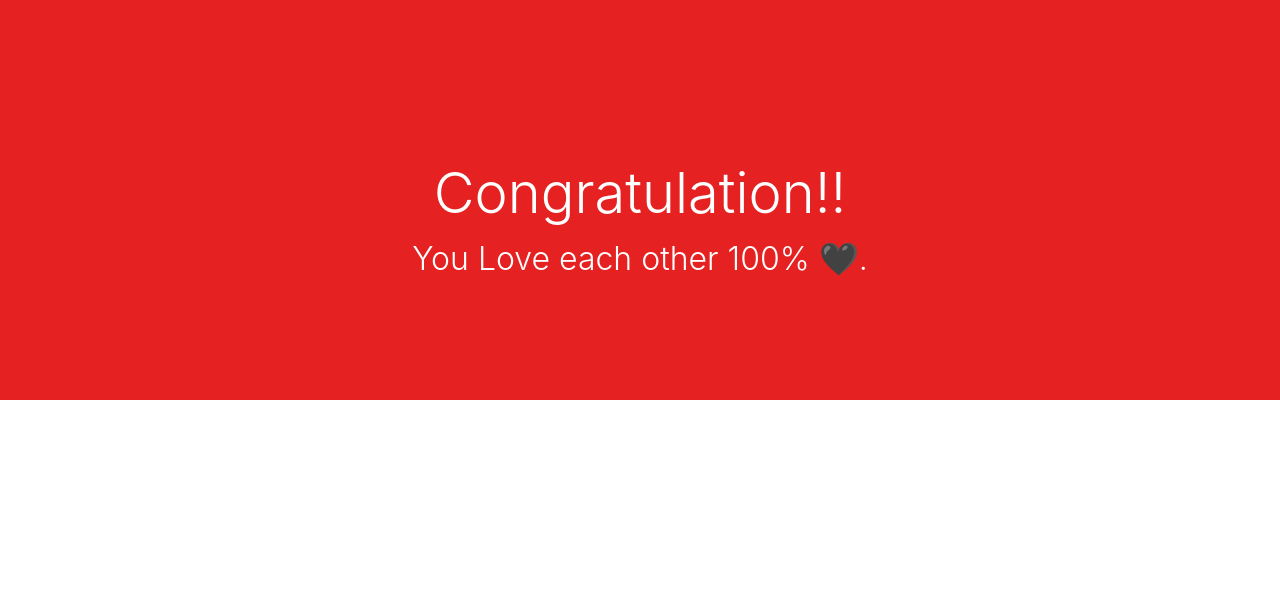
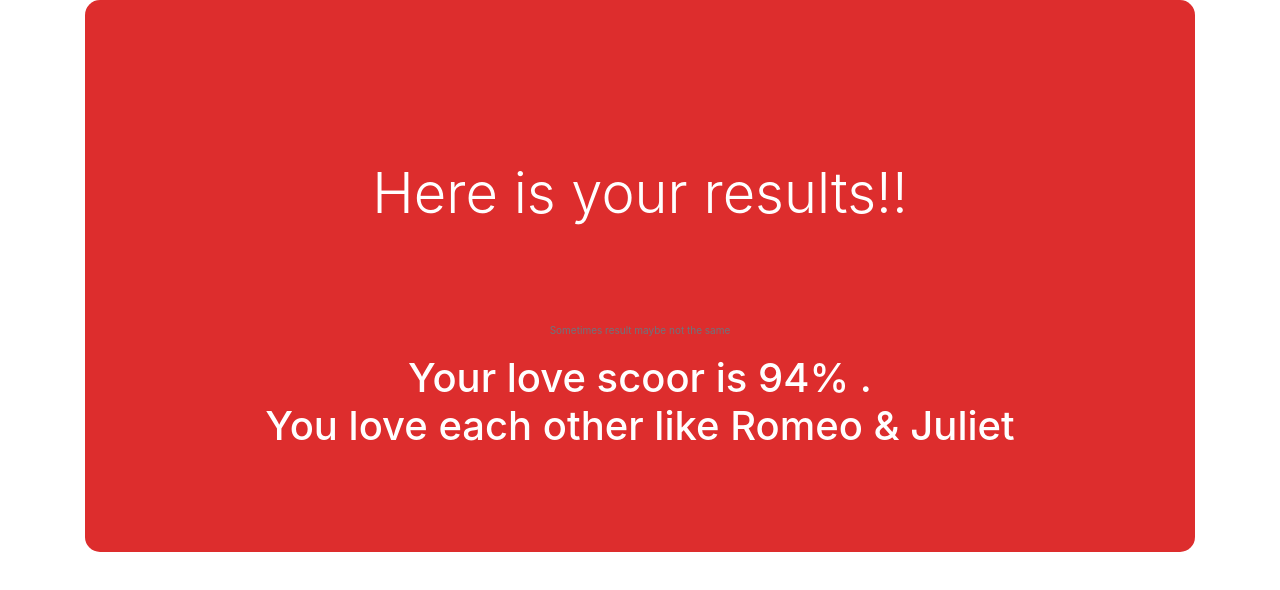
Before and after one commit to 0nahid/love-calc-nodejs, a website: page success.html in a window 1280 px wide. Drawn offline with nearby package versions, Linux system fonts and the light colour scheme.

Commit message:
updated ui

```diff
--- a/lovecalc.js
+++ b/lovecalc.js
@@ -1,15 +1,12 @@
-prompt("What is your name?");
-prompt("What is their name?");
-
 var loveScore= Math.random()*100;
 loveScore=Math.floor(loveScore)+1;
 console.log(loveScore);
 
 if (loveScore > 70){
-alert("Your love scoor is "+ loveScore+ "% ." + " You love each other like Romeo & Juliet");
+    document.querySelector(".demo1").innerHTML= "<h1>Your love scoor is "+ loveScore+ "% ." + "<br> You love each other like Romeo & Juliet</h1>";
 }
 if (loveScore > 30 && loveScore<=70){
-     alert("Your love score is "+ loveScore+ "%");
+    document.querySelector(".demo1").innerHTML= "<h1>Your love score is "+ loveScore+ "% ."+"<br> Your love is not pure.  You'ld give more time to your partner .</h1>";
 } if (loveScore <=30){
-    alert("Your love score is "+ loveScore+ "%" +" You'll together like oil and water");
+    document.querySelector(".demo1").innerHTML= "<h1>Your love score is "+ loveScore+ "% ." +"<br> You'll together like oil and water</h1>";
 }
--- a/success.html
+++ b/success.html
@@ -9,23 +9,30 @@
     <!-- custom css -->
     <style>
         .success-page{
-            background-color: rgb(230, 33, 33);
-            height: 400px;
+            background-color: rgb(221, 45, 45);
             display: flex;
             flex-direction: column;
             text-align: center;
             color: white;
+            border-radius: 15px;
         }
-        .lead{
-            font-size: 2rem;
+        p{
+            font-size: 10px;
+        }
+        .demo1{
+            margin-bottom: 30px;
+            font-family: -apple-system, BlinkMacSystemFont, 'Segoe UI', Roboto, Oxygen, Ubuntu, Cantarell, 'Open Sans', 'Helvetica Neue', sans-serif;
         }
     </style>
 </head>
 <body>
-    <div class="jumbotron success-page  jumbotron-fluid">
-        <h1 class="display-4 pt-5 mt-5">Congratulation!!</h1>
-        <!-- <p class="lead">You've been successfully subscribed here.</p> -->
-        <p class="lead">You Love each other 100% 🖤.</p>
+    <div class="container">
+        <div class="jumbotron success-page  jumbotron-fluid">
+            <h1 class="display-4 p-5 m-5">Here is your results!!</h1><span class="text-muted fs-6"><p>Sometimes result maybe not the same</p></span>
+            <div class="demo1"></div>
+
+        </div>
     </div>
+    <script src="lovecalc.js"></script>
 </body>
 </html>
```
